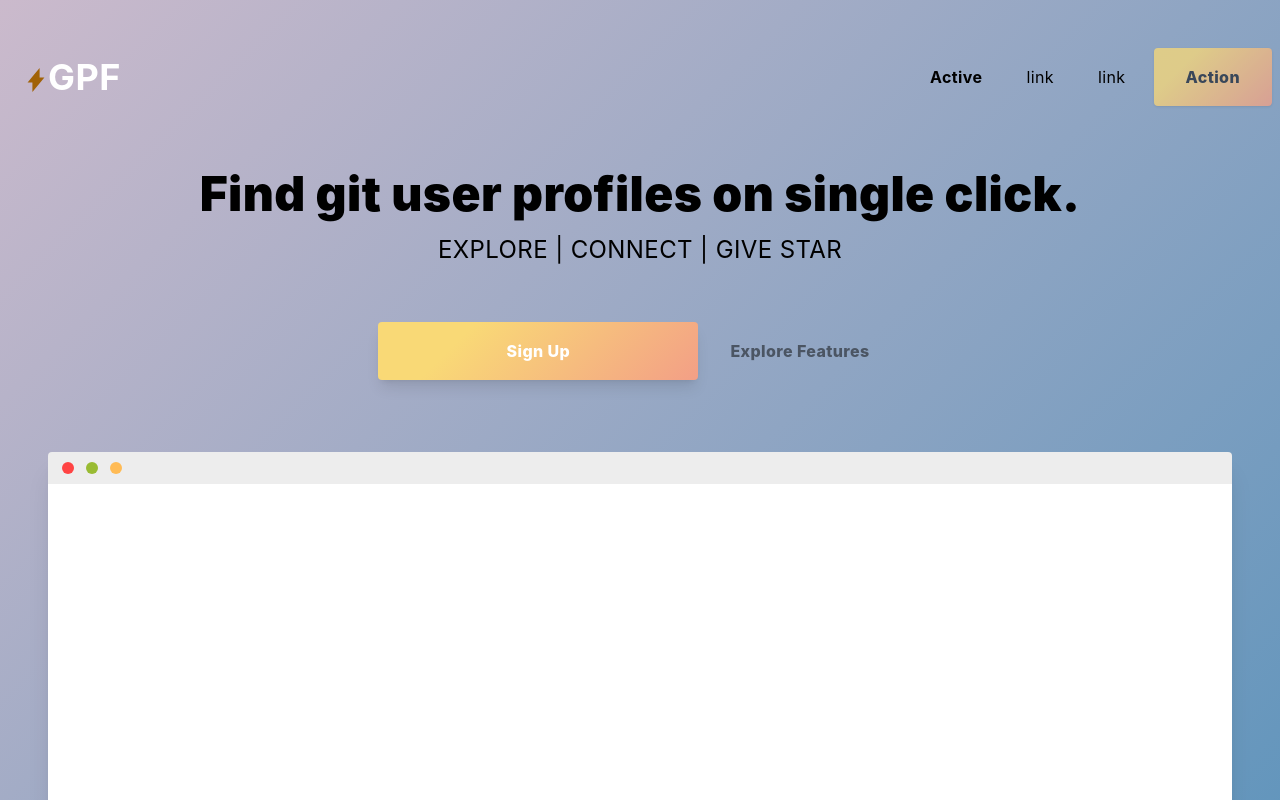
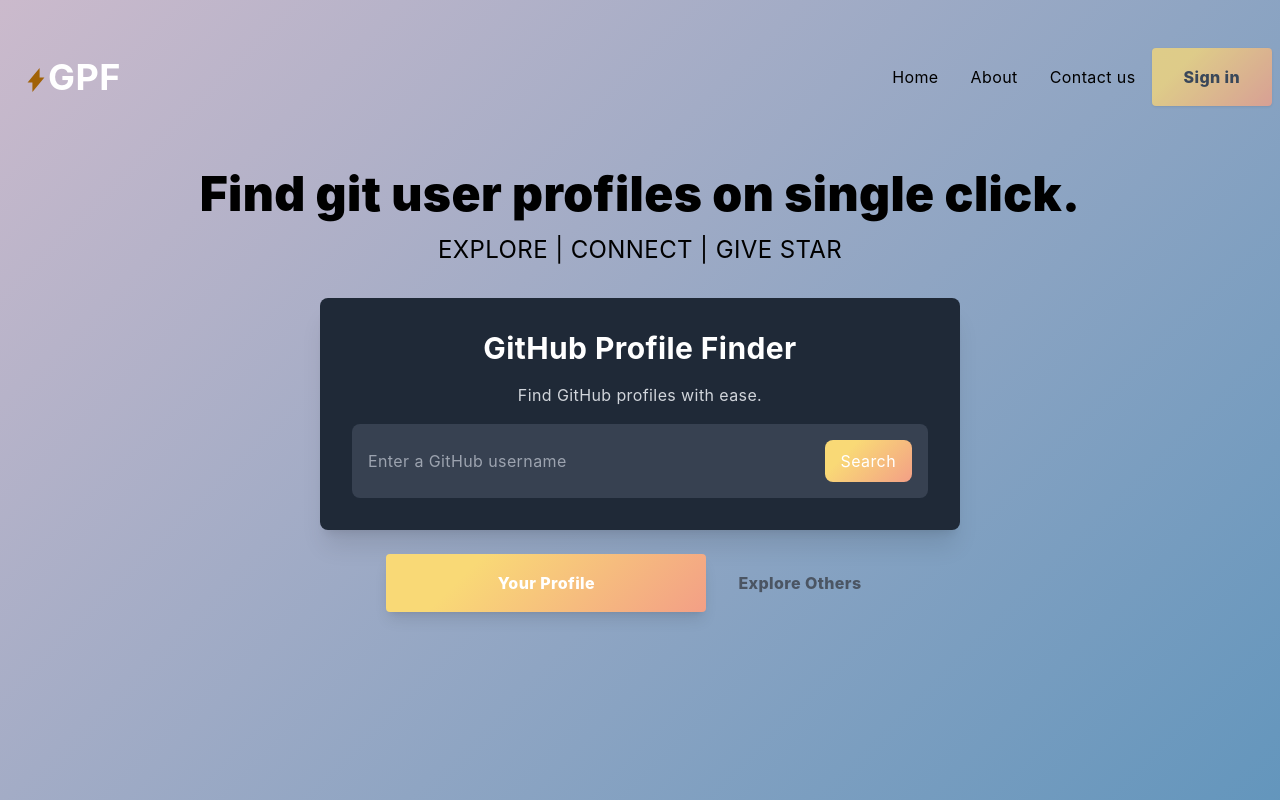
Before and after one commit to ManishPJha/git-profile-finder, a React (Vite) app: page / in a window 1280 px wide. Shown: the top 800 px of the page. Built offline with nearby package versions, Linux system fonts and the light colour scheme; no server answers.

Commit message:
feat:updated hero section and added few new pages

```diff
--- a/src/components/sections/HeroSection.tsx
+++ b/src/components/sections/HeroSection.tsx
@@ -15,8 +15,29 @@
 					{description}
 				</p>
 
+				<div className="w-1/2 items-center mx-auto content-end">
+					<div className="bg-gray-800 text-white p-8 rounded-lg shadow-xl">
+						<h1 className="text-3xl font-bold mb-4">
+							GitHub Profile Finder
+						</h1>
+						<p className="text-gray-300 mb-4">
+							Find GitHub profiles with ease.
+						</p>
+						<div className="flex items-center bg-gray-700 rounded-lg p-4">
+							<input
+								type="text"
+								placeholder="Enter a GitHub username"
+								className="flex-1 bg-transparent text-white focus:outline-none"
+							/>
+							<button className="bg-blue-500 hover:bg-blue-600 text-white px-4 py-2 rounded-lg">
+								Search
+							</button>
+						</div>
+					</div>
+				</div>
+
 				<CtaButton
-					btnText="Sign Up"
+					btnText="Your Profile"
 					btnActionURL="/sign-up"
 					className="text-white w-80"
 				/>
@@ -24,12 +45,12 @@
 					href="#"
 					className="inline-block mx-auto lg:mx-0 hover:underline bg-transparent text-gray-600 font-extrabold my-2 md:my-6 py-2 lg:py-4 px-8"
 				>
-					Explore Features
+					Explore Others
 				</a>
 			</div>
-			<div className="flex items-center w-full mx-auto content-end">
+			{/* <div className="flex items-center w-full mx-auto content-end">
 				<div className="browser-mockup flex flex-1 m-6 md:px-0 md:m-12 bg-white w-1/2 rounded shadow-xl" />
-			</div>
+			</div> */}
 		</div>
 	);
 };
--- a/src/layouts/partials/Header.tsx
+++ b/src/layouts/partials/Header.tsx
@@ -1,6 +1,50 @@
 import React from "react";
+import { NavLink } from "react-router-dom";
 
 import config from "@/config/default";
+import { humanizer } from "@/utils/helpers";
+
+type NavItem = {
+	title: string;
+	actionUrl: string;
+	isActive: boolean;
+};
+
+const items: NavItem[] = [
+	{
+		title: "home",
+		actionUrl: "/",
+		isActive: false,
+	},
+	{
+		title: "about",
+		actionUrl: "/about-us",
+		isActive: false,
+	},
+	{
+		title: "contact us",
+		actionUrl: "/contact-us",
+		isActive: false,
+	},
+];
+
+const NavItems = () => (
+	<>
+		{items.map((item, i) => {
+			return (
+				<NavLink
+					to={item.actionUrl}
+					key={i}
+					className={
+						"inline-block py-2 px-4 text-black no-underline  hover:text-yellow-300"
+					}
+				>
+					{humanizer(item.title)}
+				</NavLink>
+			);
+		})}
+	</>
+);
 
 const Header: React.FC = React.memo(() => {
 	return (
@@ -41,36 +85,13 @@
 					id="nav-content"
 				>
 					<ul className="list-reset lg:flex justify-end flex-1 items-center">
-						<li className="mr-3">
-							<a
-								className="inline-block py-2 px-4 text-black font-bold no-underline"
-								href="#"
-							>
-								Active
-							</a>
-						</li>
-						<li className="mr-3">
-							<a
-								className="inline-block text-black no-underline hover:text-gray-800 hover:text-underline py-2 px-4"
-								href="#"
-							>
-								link
-							</a>
-						</li>
-						<li className="mr-3">
-							<a
-								className="inline-block text-black no-underline hover:text-gray-800 hover:text-underline py-2 px-4"
-								href="#"
-							>
-								link
-							</a>
-						</li>
+						<NavItems />
 					</ul>
 					<button
-						id="navAction"
+						id="cta-signin"
 						className="mx-auto lg:mx-0 hover:underline text-gray-800 font-extrabold rounded mt-4 lg:mt-0 py-4 px-8 shadow opacity-75"
 					>
-						Action
+						Sign in
 					</button>
 				</div>
 			</div>
--- /dev/null
+++ b/src/pages/AboutUs.tsx
@@ -0,0 +1,7 @@
+import React from "react";
+
+const AboutUs: React.FC = () => {
+	return <div>AboutUs</div>;
+};
+
+export default AboutUs;
--- /dev/null
+++ b/src/pages/ContactUs.tsx
@@ -0,0 +1,7 @@
+import React from "react";
+
+const ContactUs: React.FC = () => {
+	return <div>ContactUs</div>;
+};
+
+export default ContactUs;
--- a/src/pages/index.ts
+++ b/src/pages/index.ts
@@ -1,2 +1,4 @@
 export { default as HomePage } from "./HomePage";
 export { default as NotFoundPage } from "./NotFound";
+export { default as AboutUsPage } from "./AboutUs";
+export { default as ContactUsPage } from "./ContactUs";
```
Also changed, not shown: src/routes/AppRoutes.tsx (+9 -1 lines), src/assets/magnifying_glass.svg (added), src/assets/social.jpg (added).
